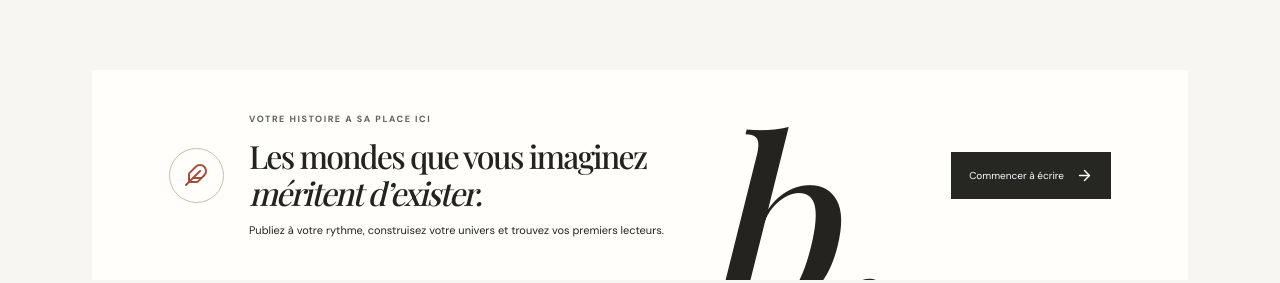
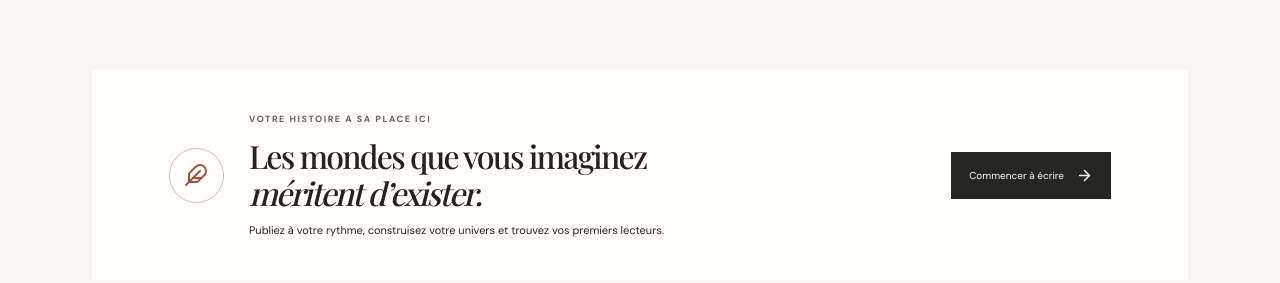
Before and after one commit to lyreabookly-star/Book-A-Boo, a Next.js app: page / in a window 1280 px wide. Shown: the part 517-800 px from the top of the page. Built offline with nearby package versions, Linux system fonts and the light colour scheme; no server answers; the database is empty; a web font is replaced by a local one.

Commit message:
Remove decorative B watermark from homepage

```diff
--- a/app/page.tsx
+++ b/app/page.tsx
@@ -9,7 +9,7 @@ export default function Home() {
   <section className="hero" id="decouvrir"><div className="hero-copy"><div className="eyebrow"><span className="eyebrow-line"/> LA LITTÉRATURE, SANS FRONTIÈRES</div><h1>Il y a tout un<br/>monde <em>à lire.</em></h1><p className="hero-description">Des histoires qui vous ressemblent. Des univers qui vous emportent. Un lieu pour lire, écrire et faire voyager les mots.</p><div className="hero-buttons"><Link href="/explorer" className="primary-button">Explorer les histoires <ArrowRight size={17}/></Link><Link href="/ecrire" className="secondary-button"><Feather size={16}/> Je veux écrire</Link></div></div>
   <figure className="hero-art hero-photo" aria-label="Photographie rapprochée de pages imprimées et de lunettes de lecture"><img src="https://images.unsplash.com/photo-1679891984007-917d7f8d0f94?auto=format&fit=crop&fm=jpg&q=85&w=1600" alt="Gros plan sur des pages imprimées avec des lunettes posées dessus, lumière chaude et papier crème."/><div className="hero-photo-brand"><img src="/book-a-boo-logo.svg" alt="Logo Book-A-Boo"/></div><figcaption className="hero-photo-caption"><span>Lire, Écrire, Découvrir</span></figcaption></figure></section>
   <EditorialSelection />
-  <section className="writer-banner" id="ecrire"><div className="writer-icon"><Feather size={24}/></div><div><div className="eyebrow">VOTRE HISTOIRE A SA PLACE ICI</div><h2>Les mondes que vous imaginez<br/><em>méritent d’exister.</em></h2><p>Publiez à votre rythme, construisez votre univers et trouvez vos premiers lecteurs.</p></div><Link href="/ecrire" className="writer-cta">Commencer à écrire <ArrowRight size={17}/></Link><span className="banner-watermark">b.</span></section>
+  <section className="writer-banner" id="ecrire"><div className="writer-icon"><Feather size={24}/></div><div><div className="eyebrow">VOTRE HISTOIRE A SA PLACE ICI</div><h2>Les mondes que vous imaginez<br/><em>méritent d’exister.</em></h2><p>Publiez à votre rythme, construisez votre univers et trouvez vos premiers lecteurs.</p></div><Link href="/ecrire" className="writer-cta">Commencer à écrire <ArrowRight size={17}/></Link></section>
   <footer id="communaute"><Link className="brand footer-brand" href="/"><img className="brand-logo" src="/book-a-boo-logo.svg" alt="Book-A-Boo"/></Link><span>Chaque histoire ouvre un monde.</span></footer>
  </main>;
 }
```
